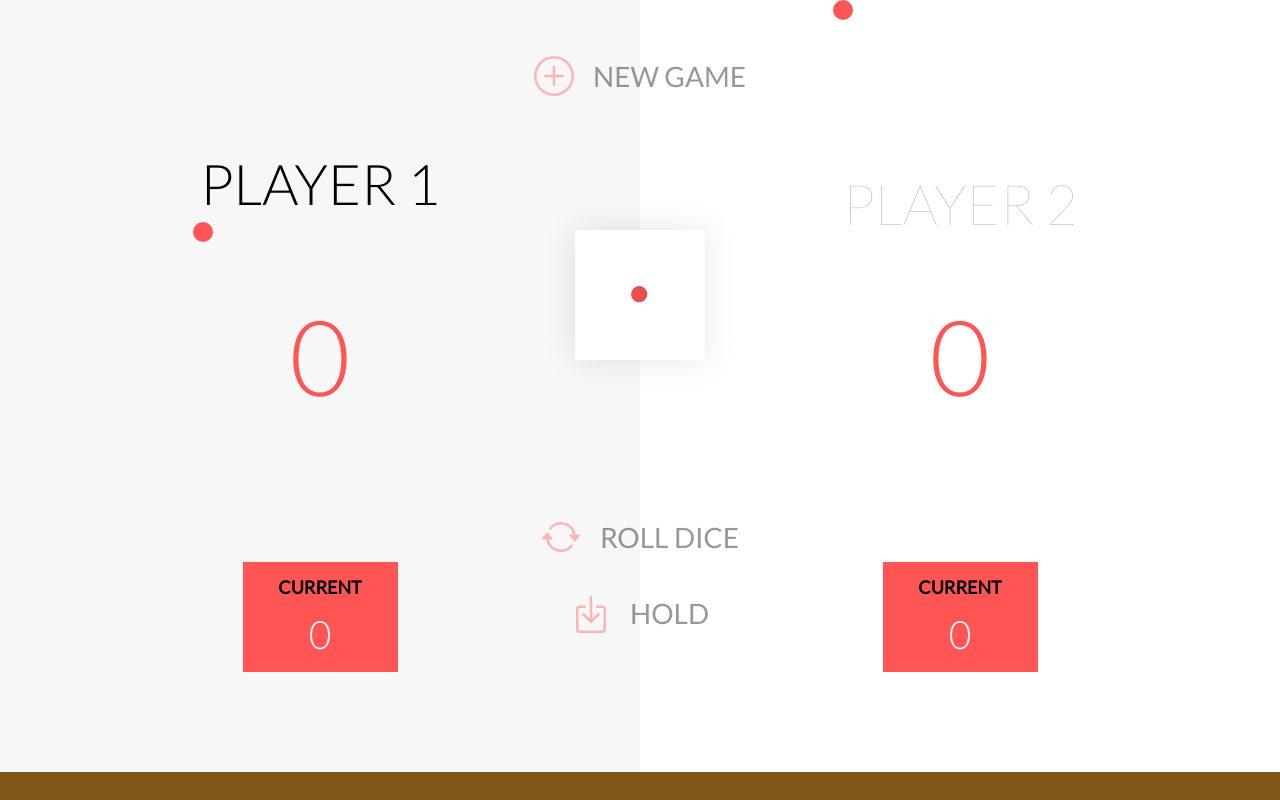
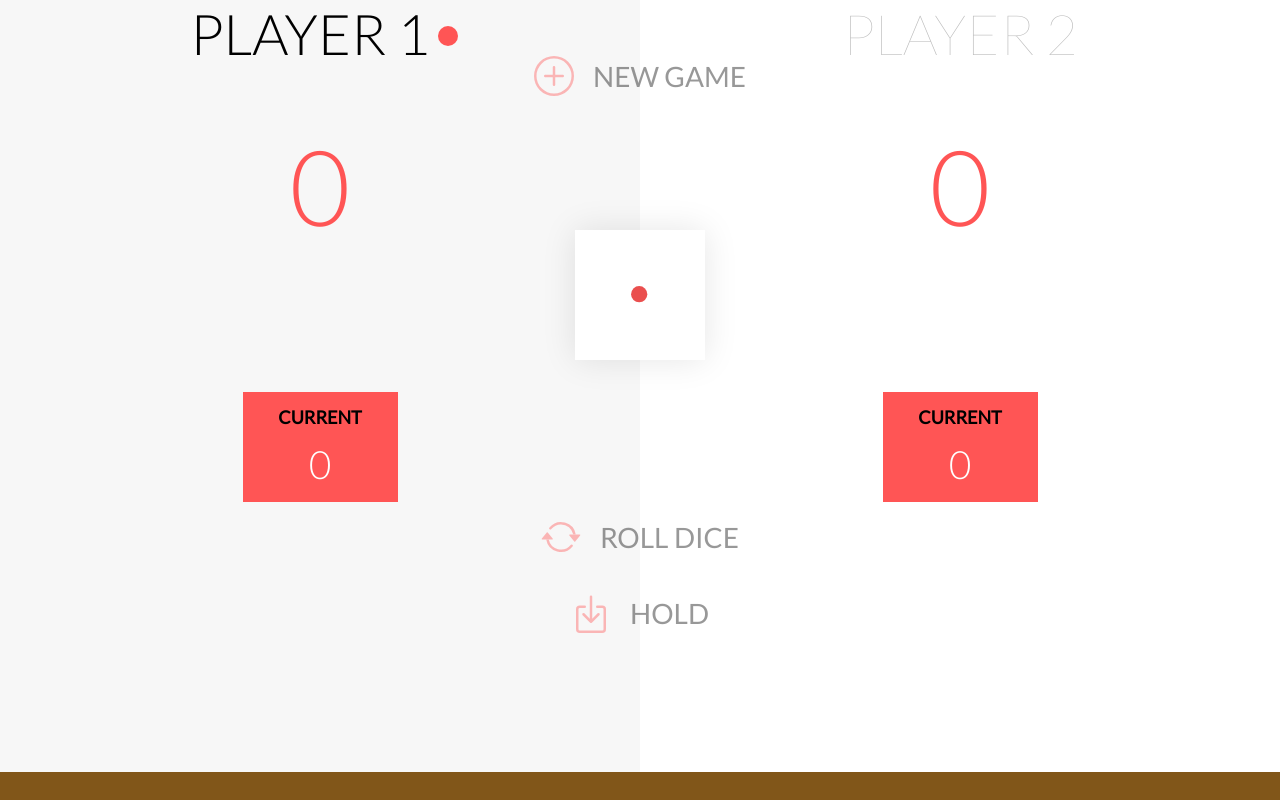
Before and after one commit to geenonsdavid/dice_game, a plain HTML site: page index.html in a window 1280 px wide. Drawn offline with Linux system fonts and the light colour scheme.

Commit message:
Add .player, select1 and select2

```diff
--- a/style.css
+++ b/style.css
@@ -28,15 +28,27 @@ body{
     background-color: var(--background-body);
 }
 
+.player{
+    display: flex;
+    height: min-content;
+    align-items: center;
+
+}
 #displayPlayer1,
 #displayPlayer2{
     display: flex;
     flex-direction: column;
-    width: 641px;
+    width: 700px;
     height: 772px;
     background: var(--background-player1);
     align-items: center;
 
+}
+#select1{
+    display: block;
+}
+#select2{
+    display: none;
 }
 
 #displayPlayer2{
@@ -50,7 +62,6 @@ body{
     font-size: 56px;
     line-height: 67px;
     color: var(--text-color-theme);
-    margin-top: 150px;
 }
 
 
@@ -116,6 +127,7 @@ button p:hover{
     height: 20px;
     width: 20px;
     border-radius: 10px;
+
 }
 #dice{
     position: absolute;
```
